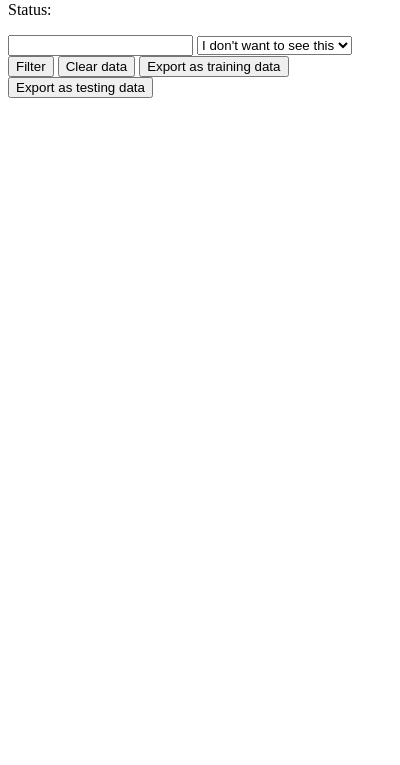
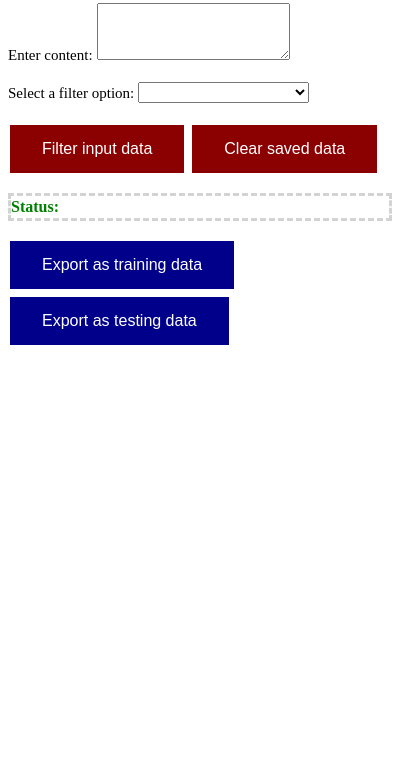
Before and after one commit to jibbykun/JK_Filter, a browser extension: page dist/popup.html in a window 400 px wide. Shown: the part 79-844 px from the top of the page. Drawn offline with Linux system fonts and the light colour scheme.

Commit message:
Updated Frontend

```diff
--- a/dist/popup.html
+++ b/dist/popup.html
@@ -4,18 +4,30 @@
     <meta charset="UTF-8">
     <title>JK Filter</title>
     <script src="src/trainer.js"></script>
+    <link rel="stylesheet" href="src/style.css">
 </head>
 <body>
-    <h1>Smart content filter</h1>
-    <p id="status-jkfilter">Status: </p>
-    <input type="text" id="data-jkfilter">
-    <select id="filter-jkfilter">
-        <option value="filter">I don't want to see this</option>
-        <option value="clean">I want to see this</option>
-    </select>
-    <button id="trainer-jkfilter">Filter</button>
-    <button id="clear-jkfilter">Clear data</button>
-    <button id="export-train-jkfilter">Export as training data</button>
-    <button id="export-test-jkfilter">Export as testing data</button>
+    <span class="inline-large">
+        <img src="icons/icon.png" alt="JK Filter" width="50" height="50"> <strong>JK Filter</strong>
+    </span><br><br>
+    <div>
+        <label class="text-medium" for="data-jkfilter">Enter content:</label>
+        <textarea class="text-medium" id="data-jkfilter" rows="3" cols="19"></textarea><br><br>
+        <label class="text-medium" for="filter-jkfilter">Select a filter option:</label>
+        <select class="text-medium" id="filter-jkfilter">
+            <option value=""></option>
+            <option value="filter">I don't want to see this</option>
+            <option value="clean">I want to see this</option>
+        </select><br><br>
+        <span class="center">
+            <button class="button red" id="trainer-jkfilter">Filter input data</button>
+            <button class="button red" id="clear-jkfilter">Clear saved data</button>
+        </span>
+        <p id="status-jkfilter" class="status">Status: </p>
+        <span class="center">
+            <button class="button blue" id="export-train-jkfilter">Export as training data</button>
+            <button class="button blue" id="export-test-jkfilter">Export as testing data</button>
+        </span>
+    </div>
 </body>
 </html>
--- /dev/null
+++ b/dist/src/style.css
@@ -0,0 +1,45 @@
+.inline-large {
+    display: inline-block;
+    font-size: 25px;
+}
+.center {
+    margin: auto;
+    width: 50%;
+}
+.status{
+    font-weight: bold;
+    font-size: medium;
+    border: dashed lightgrey;
+    padding-top: 2px;
+    padding-bottom: 2px;
+    color: green;
+}
+.button {
+    border: none;
+    color: white;
+    padding: 15px 32px;
+    text-align: center;
+    text-decoration: none;
+    display: inline-block;
+    font-size: 16px;
+    margin: 4px 2px;
+    cursor: pointer;
+}
+.button:active {
+    background-color: green!important;
+}
+.red{
+    background-color: darkred;
+}
+.red:hover {
+    background-color: red;
+}
+.blue{
+    background-color: darkblue;
+}
+.blue:hover {
+    background-color: blue;
+}
+.text-medium{
+    font-size: 15px;
+}
```
